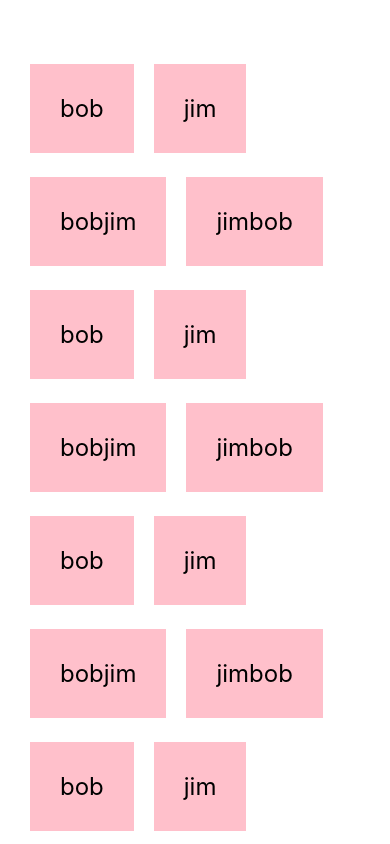
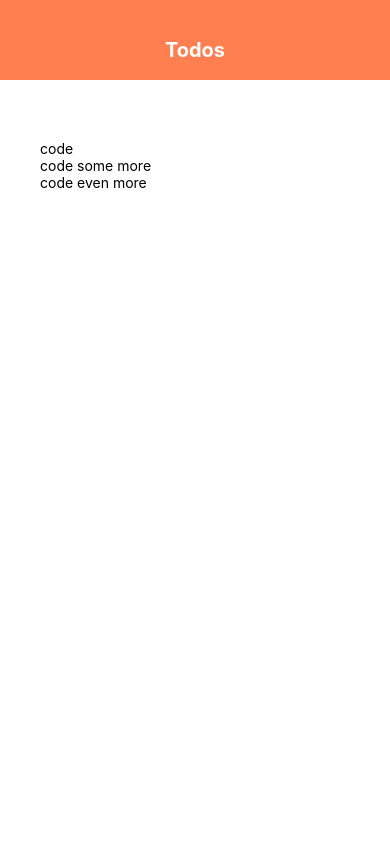
Before and after one commit to Learningstuff98/react-native-app, a React Native app: screen / in a window 390 px wide. Built offline with nearby package versions, Linux system fonts and the light colour scheme.

Commit message:
Added a header

```diff
--- a/App.js
+++ b/App.js
@@ -1,42 +1,27 @@
 import React, { useState } from 'react';
-import { StyleSheet, Text, View, FlatList, TouchableOpacity } from 'react-native';
+import { StyleSheet, Text, View, FlatList } from 'react-native';
+import Header from './components/header';
 
 export default function App() {
-  const [people, setPeople] = useState([
-    { name: 'bob', id: '1' },
-    { name: 'jim', id: '2' },
-    { name: 'bobjim', id: '3' },
-    { name: 'jimbob', id: '4' },
-    { name: 'bob', id: '5' },
-    { name: 'jim', id: '6' },
-    { name: 'bobjim', id: '7' },
-    { name: 'jimbob', id: '8' },
-    { name: 'bob', id: '9' },
-    { name: 'jim', id: '10' },
-    { name: 'bobjim', id: '11' },
-    { name: 'jimbob', id: '12' },
-    { name: 'bob', id: '13' },
-    { name: 'jim', id: '14' },
-    { name: 'bobjim', id: '15' },
-    { name: 'jimbob', id: '16' },
+  const [todos, setTodos] = useState([
+    { text: 'code', key: '1' },
+    { text: 'code some more', key: '2' },
+    { text: 'code even more', key: '3' }
   ]);
 
-  const pressHandler = (id) => {
-    setPeople((previousPeople) => {
-      return previousPeople.filter(person => person.id !== id);
-    });
-  }
-
   return <View style={styles.container}>
-    <FlatList
-      numColumns={2}
-      data={people}
-      renderItem={({ item }) => (
-        <TouchableOpacity onPress={() => pressHandler(item.id)}>
-          <Text style={styles.person}>{item.name}</Text>
-        </TouchableOpacity>
-      )}
-    />
+    <Header />
+    <View style={styles.content}>
+      {/* todo form */}
+      <View style={styles.list}>
+        <FlatList
+          data={todos}
+          renderItem={({ item }) => (
+            <Text>{item.text}</Text>
+          )}
+        />
+      </View>
+    </View>
   </View>
 
 }
@@ -44,16 +29,12 @@
 const styles = StyleSheet.create({
   container: {
     flex: 1,
-    backgroundColor: '#fff',
-    paddingTop: 40,
-    paddingHorizontal: 20
+    backgroundColor: '#fff'
   },
-  person: {
-    marginTop: 24,
-    padding: 30,
-    backgroundColor: 'pink',
-    fontSize: 24,
-    marginHorizontal: 10,
-    marginTop: 24
+  content: {
+    padding: 40
+  },
+  list: {
+    marginTop: 20
   }
 });
--- /dev/null
+++ b/components/header.js
@@ -0,0 +1,26 @@
+import React from 'react';
+import { StyleSheet, Text, View } from 'react-native';
+
+export default function Header() {
+  return (
+    <View style={styles.header}>
+      <Text style={styles.title}>
+        Todos
+      </Text>
+    </View>
+  );
+}
+
+const styles = StyleSheet.create({
+  header: {
+    height: 80,
+    paddingTop: 38,
+    backgroundColor: 'coral'
+  },
+  title: {
+    textAlign: 'center',
+    color: '#fff',
+    fontSize: 20,
+    fontWeight: 'bold'
+  }
+});
```
